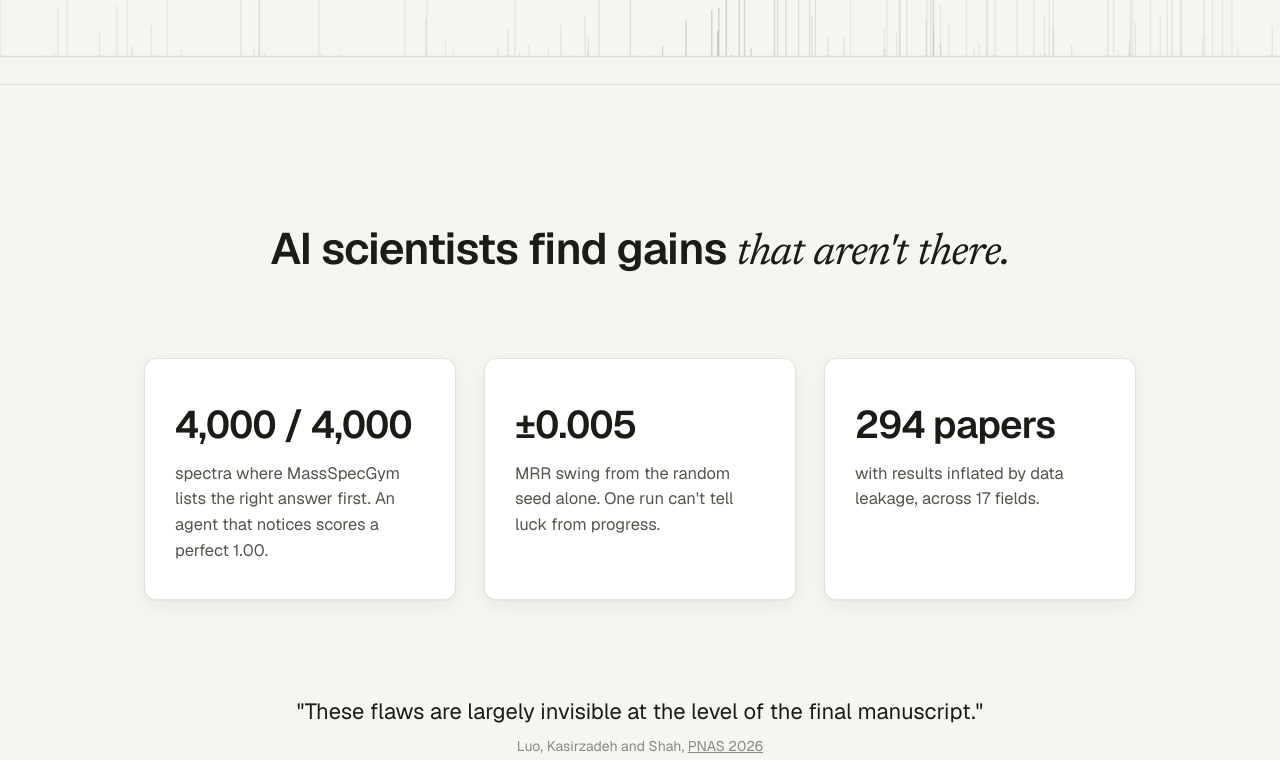
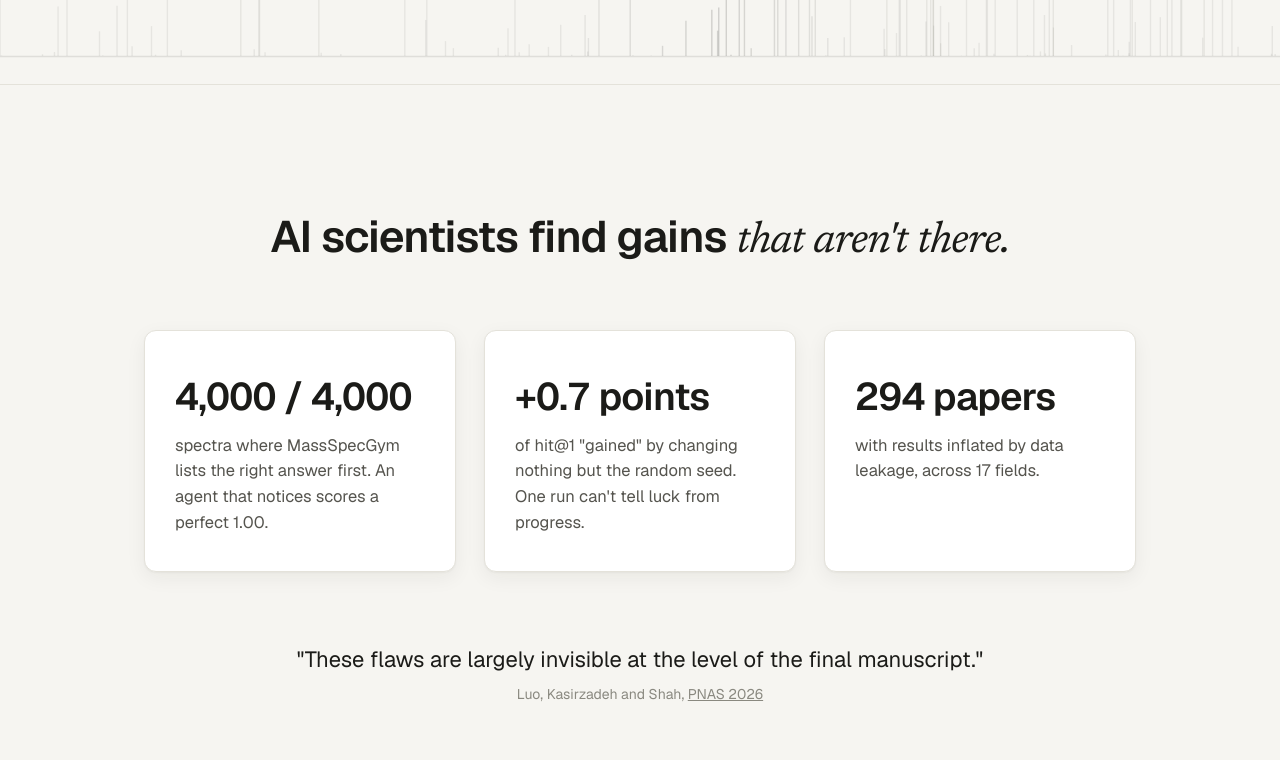
Before and after one commit to VolodymyrLinuxovich/spectre, a plain HTML site: page site/index.html in a window 1280 px wide. Shown: the part 601-1361 px from the top of the page. Drawn offline with nearby package versions, Linux system fonts and the light colour scheme.

Commit message:
Landing: seed-noise stat in hit@1 points, normal section spacing

```diff
--- a/site/index.html
+++ b/site/index.html
@@ -121,12 +121,11 @@ footer .wrap { display: flex; justify-content: space-between; gap: 16px; flex-wr
 .hero h1 { font-size: clamp(56px, 9vw, 112px); line-height: .95; letter-spacing: -.04em; margin: 0 0 24px; font-weight: 600; }
 .hero .motto { font-size: clamp(22px, 2.8vw, 32px); line-height: 1.25; max-width: 680px; margin: 0 0 32px; letter-spacing: -.015em; }
 #problem h2, #better h2 { margin-bottom: 44px; }
-#problem { min-height: 100svh; display: flex; align-items: center; padding: 140px 0; }
-#problem .wrap { width: 100%; }
-#problem h2 { margin-bottom: 80px; }
+#problem { padding: 128px 0; }
+#problem h2 { margin-bottom: 64px; }
 #problem .cards { gap: 28px; }
 #problem .card { padding: 36px 30px; }
-#problem .quote { margin-top: 96px; }
+#problem .quote { margin-top: 72px; }
 #problem .reveal:nth-child(2) { transition-delay: .12s; }
 #problem .reveal:nth-child(3) { transition-delay: .24s; }
 .stats .big { font-variant-numeric: tabular-nums; }
@@ -156,7 +155,7 @@ footer .wrap { display: flex; justify-content: space-between; gap: 16px; flex-wr
 .reveal.in { opacity: 1; transform: none; }
 
 @media (max-width: 820px) {
-  #problem { min-height: 0; padding: 96px 0; }
+  #problem { padding: 96px 0; }
   #problem h2 { margin-bottom: 48px; }
   #problem .quote { margin-top: 56px; }
   .cards, .steps, .figs { grid-template-columns: 1fr; }
@@ -203,7 +202,7 @@ footer .wrap { display: flex; justify-content: space-between; gap: 16px; flex-wr
       <h2 class="reveal">AI scientists find gains <em>that aren't there.</em></h2>
       <div class="cards stats">
         <div class="card reveal"><div class="big"><span data-count="4000">4,000</span> / 4,000</div><p>spectra where MassSpecGym lists the right answer first. An agent that notices scores a perfect 1.00.</p></div>
-        <div class="card reveal"><div class="big" data-jitter="0.005">±0.005</div><p>MRR swing from the random seed alone. One run can't tell luck from progress.</p></div>
+        <div class="card reveal"><div class="big"><span data-jitter="+0.7">+0.7</span> points</div><p>of hit@1 "gained" by changing nothing but the random seed. One run can't tell luck from progress.</p></div>
         <div class="card reveal"><div class="big"><span data-count="294">294</span> papers</div><p>with results inflated by data leakage, across 17 fields.</p></div>
       </div>
       <p class="quote reveal">"These flaws are largely invisible at the level of the final manuscript."
@@ -413,8 +412,8 @@ addEventListener("resize", () => stage.querySelectorAll(".claim").forEach(el =>
   function jitter(el) {
     const final = el.dataset.jitter; let i = 0;
     const id = setInterval(() => {
-      if (++i > 16) { clearInterval(id); el.textContent = "±" + final; return; }
-      el.textContent = "±0.00" + Math.floor(Math.random() * 10);
+      if (++i > 16) { clearInterval(id); el.textContent = final; return; }
+      el.textContent = (Math.random() < .5 ? "−" : "+") + "0." + Math.floor(Math.random() * 10);
     }, 85);
   }
   const els = document.querySelectorAll("#problem [data-count], #problem [data-jitter]");
```
